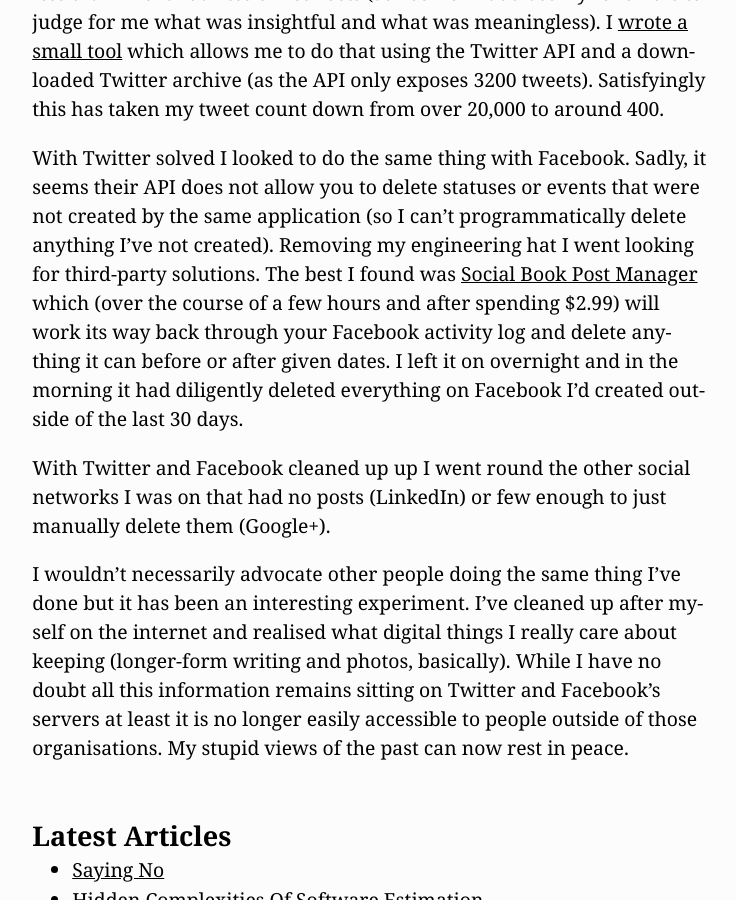
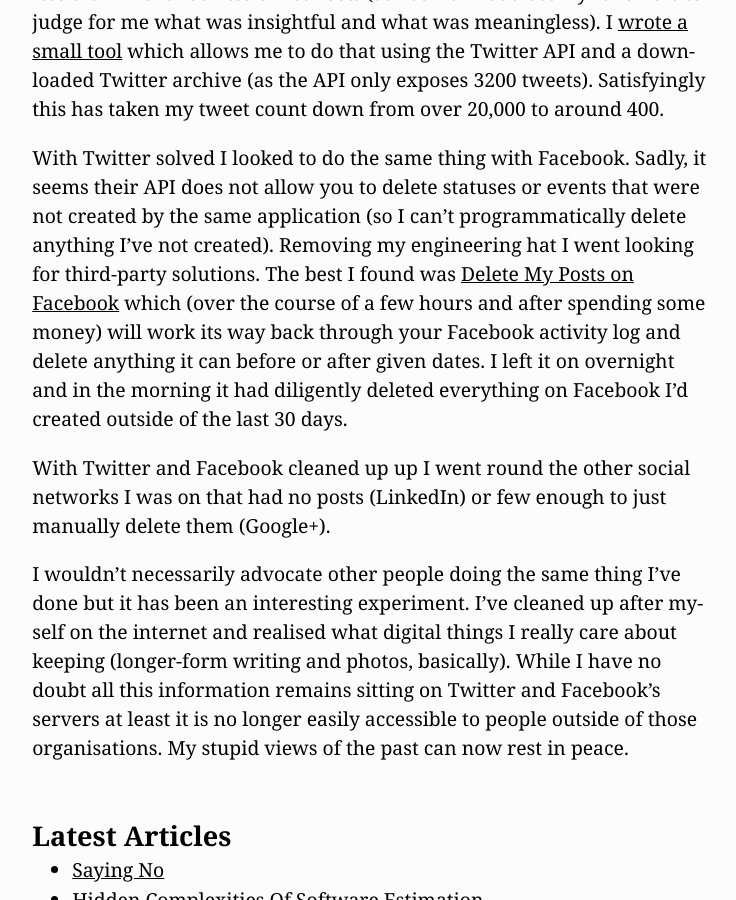
Before and after one commit to MikeMcQuaid/mikemcquaid.com, a Jekyll site: the page built from _posts/2015-03-01-antisocial-networking.md, in a window 1280 px wide and 900 px high, scrolled down 1028 px. Shown: the whole window, without its empty margins (269-1005 px from the left). Built offline with Jekyll 4.4.1, drawn with Linux system fonts in a browser that asks for light colours.

Commit message:
Fix broken Facebook deletion link.

```diff
--- a/_posts/2015-03-01-antisocial-networking.md
+++ b/_posts/2015-03-01-antisocial-networking.md
@@ -6,7 +6,7 @@
 
 This wasn't exactly keeping me awake at night but it was something that periodically nagged at me. When I read Kevin Roose's piece a week later about [people who autodeleting their Twitter timelines](https://splinternews.com/meet-the-tweet-deleters-people-who-are-making-their-tw-1793845430) it resonated with me. This is something that seemed like a good idea: keep social media transient and conversational rather than some sort of permanent record of views I now regret. Unfortunately none of the tools he pointed to in the article hit my particular niche; on Twitter I wanted to delete favourites, retweets and tweets older than 30 days but only those that had had less than five favourites or retweets (as I somewhat trust my followers to judge for me what was insightful and what was meaningless). I [wrote a small tool](https://github.com/MikeMcQuaid/TwitterDelete) which allows me to do that using the Twitter API and a downloaded Twitter archive (as the API only exposes 3200 tweets). Satisfyingly this has taken my tweet count down from over 20,000 to around 400.
 
-With Twitter solved I looked to do the same thing with Facebook. Sadly, it seems their API does not allow you to delete statuses or events that were not created by the same application (so I can't programmatically delete anything I've not created). Removing my engineering hat I went looking for third-party solutions. The best I found was [Social Book Post Manager](https://chrome.google.com/webstore/detail/social-book-post-manager/ljfidlkcmdmmibngdfikhffffdmphjae) which (over the course of a few hours and after spending $2.99) will work its way back through your Facebook activity log and delete anything it can before or after given dates. I left it on overnight and in the morning it had diligently deleted everything on Facebook I'd created outside of the last 30 days.
+With Twitter solved I looked to do the same thing with Facebook. Sadly, it seems their API does not allow you to delete statuses or events that were not created by the same application (so I can't programmatically delete anything I've not created). Removing my engineering hat I went looking for third-party solutions. The best I found was [Delete My Posts on Facebook](https://chrome.google.com/webstore/detail/delete-my-posts-on-facebo/dkmcogkicmeikokodpohkibiicngdhln) which (over the course of a few hours and after spending some money) will work its way back through your Facebook activity log and delete anything it can before or after given dates. I left it on overnight and in the morning it had diligently deleted everything on Facebook I'd created outside of the last 30 days.
 
 With Twitter and Facebook cleaned up up I went round the other social networks I was on that had no posts (LinkedIn) or few enough to just manually delete them (Google+).
 
```
